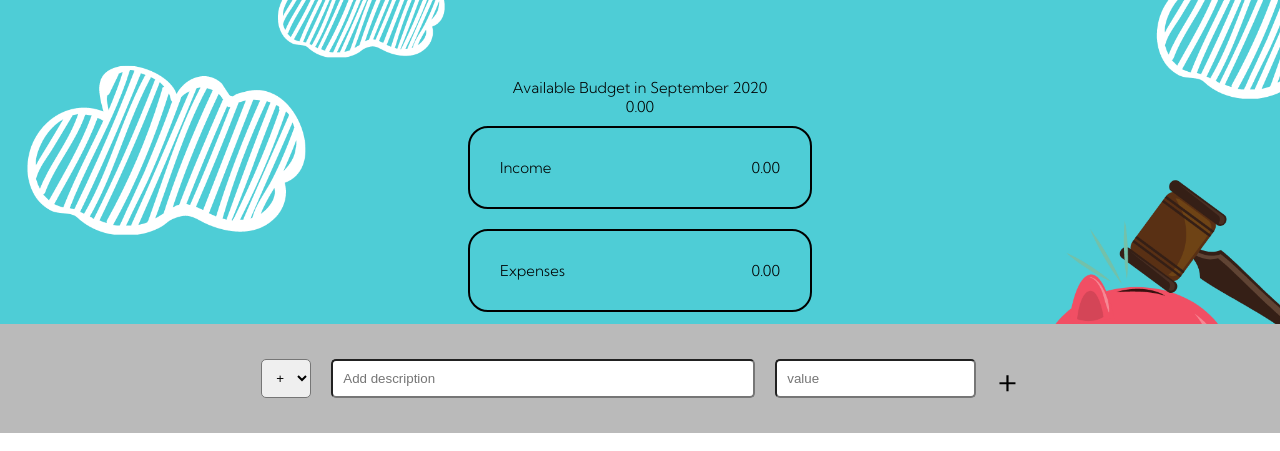
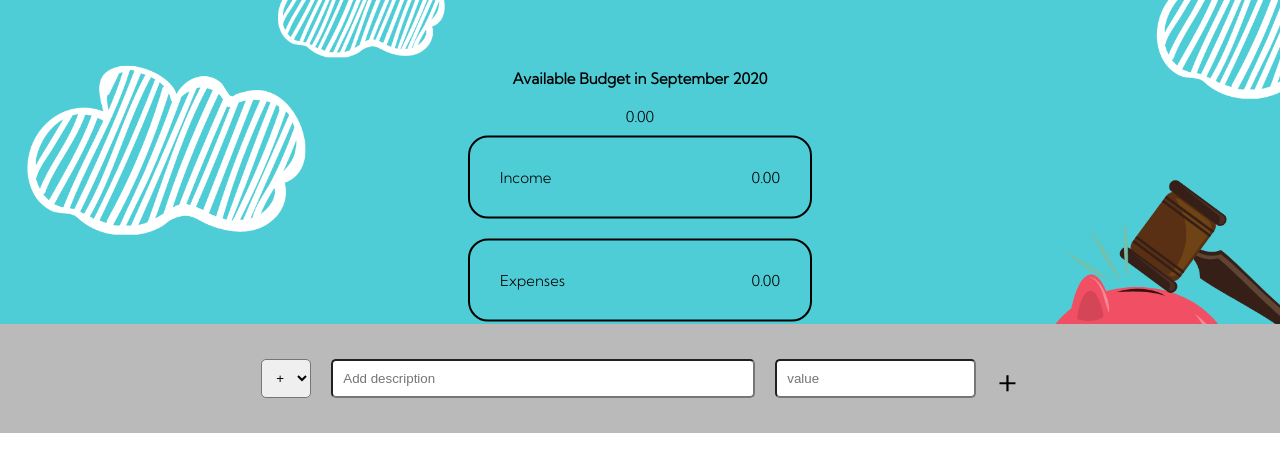
Before and after one commit to edwinvalles/vallesduclayanproject, a plain HTML site: page index.html in a window 1280 px wide. Shown: the top 451 px of the page. Drawn offline with Linux system fonts and the light colour scheme.

Commit message:
design adjustments

```diff
--- a/index.html
+++ b/index.html
@@ -55,7 +55,7 @@
         <!-- Header  -->
              <div class="header-content">
                  <!-- Display Amount -->
-                <div class=display-date>Available Budget in September 2020</div>
+                <div class=display-date><strong>Available Budget in September 2020</strong></div><br>
                 <div id="total-amount">0.00</div>
 
                 <div class = income-container>
```
